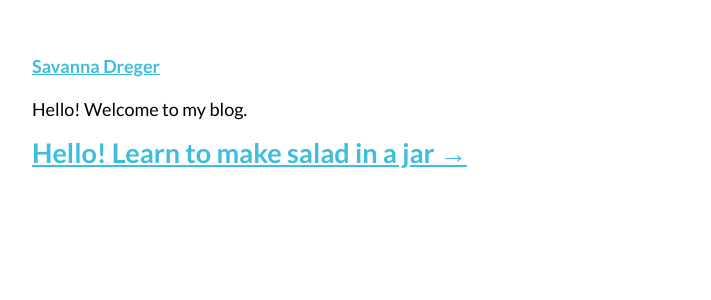
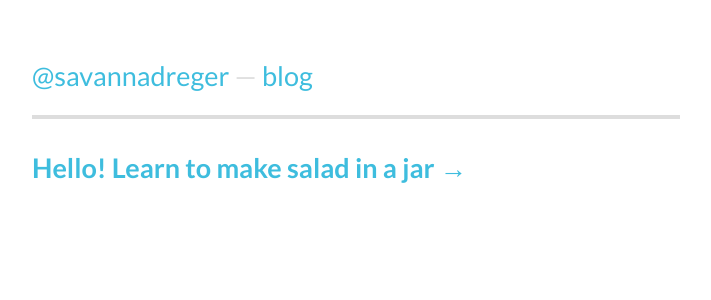
Before and after one commit to kyledreger/blog.savannadreger.com, a Jekyll site: the page built from index.html, in a window 1280 px wide. Shown: the top 300 px of the page, without its empty margins (284-995 px from the left). Built offline with Jekyll 4.4.1, drawn with Linux system fonts in a browser that asks for light colours.

Commit message:
Redesign header

```diff
--- a/_includes/header.html
+++ b/_includes/header.html
@@ -1,9 +1,3 @@
 <header class="site-header">
-
-  <div class="wrapper">
-
-    <h1 class="site-title"><a href="{{ site.baseurl }}/">Savanna Dreger</a></h1>
-
-  </div>
-
+<a href="https://twitter.com/savannadreger">@savannadreger</a> &mdash; <a href="{{ site.baseurl }}/">blog</a>
 </header>
--- a/css/main.scss
+++ b/css/main.scss
@@ -23,7 +23,8 @@ h2 {
   color: #aaa;
 }
 .site-title {
-  font-size: 1rem;
+
+  display: inline;
 }
 .post-list {
   margin: 0;
@@ -35,7 +36,16 @@ h2 {
 
 a {
   color: #3ebdde;
+  text-decoration: none;
+  &:hover {
+    color: lighten(#3ebdde, 20%);
+  }
 }
 
 .site-header {
+  border-bottom: 4px solid #ddd;
+  padding: 1.5rem 0;
+  color: #ddd;
+  font-size: 1.5rem;
+  margin-bottom: 2rem;
 }
--- a/index.html
+++ b/index.html
@@ -3,7 +3,6 @@ layout: default
 ---
 
 <div class="home">
-  <p>Hello! Welcome to my blog. </p>
   <ul class="post-list">
     {% for post in site.posts %}
       <li>
```
